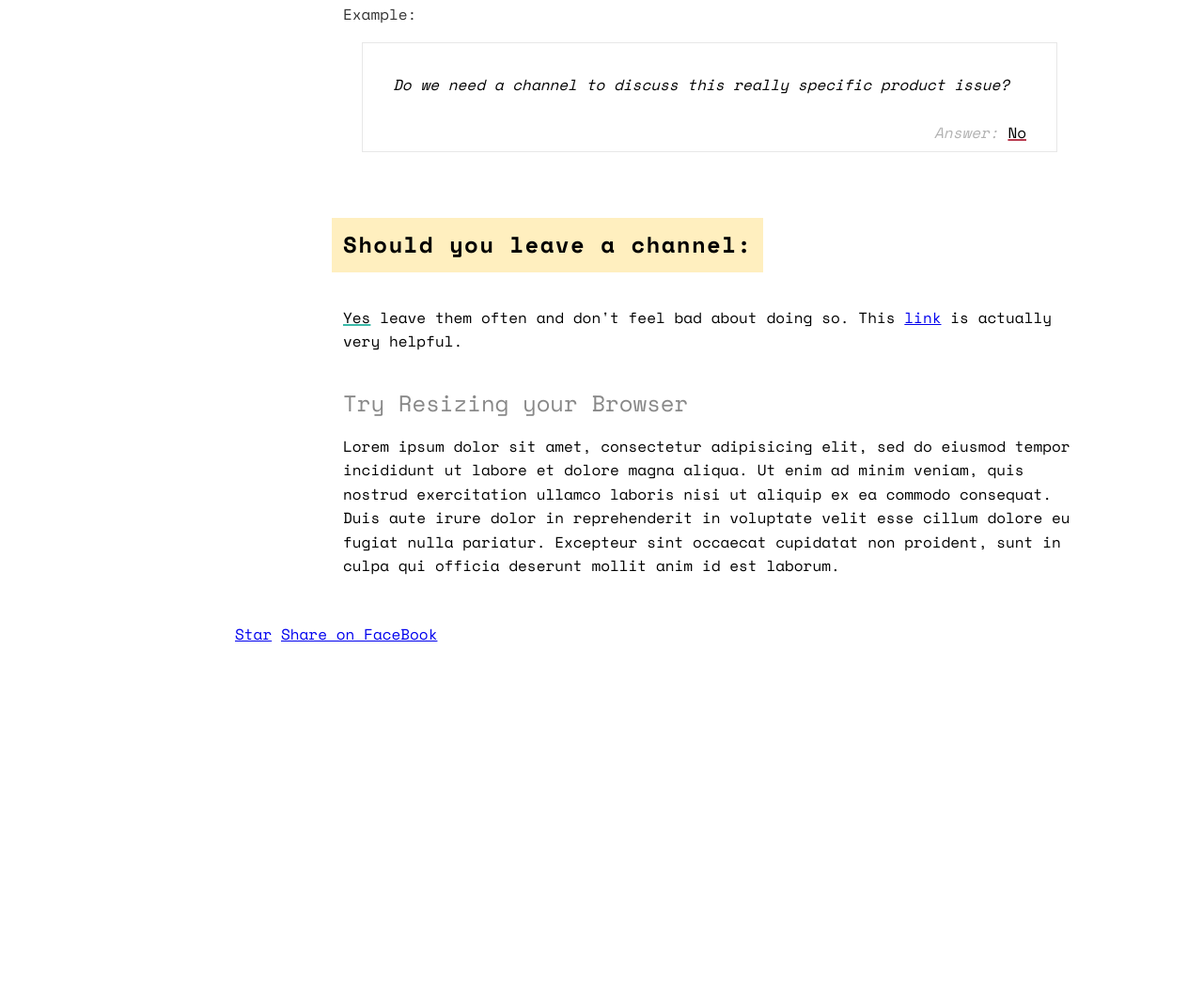
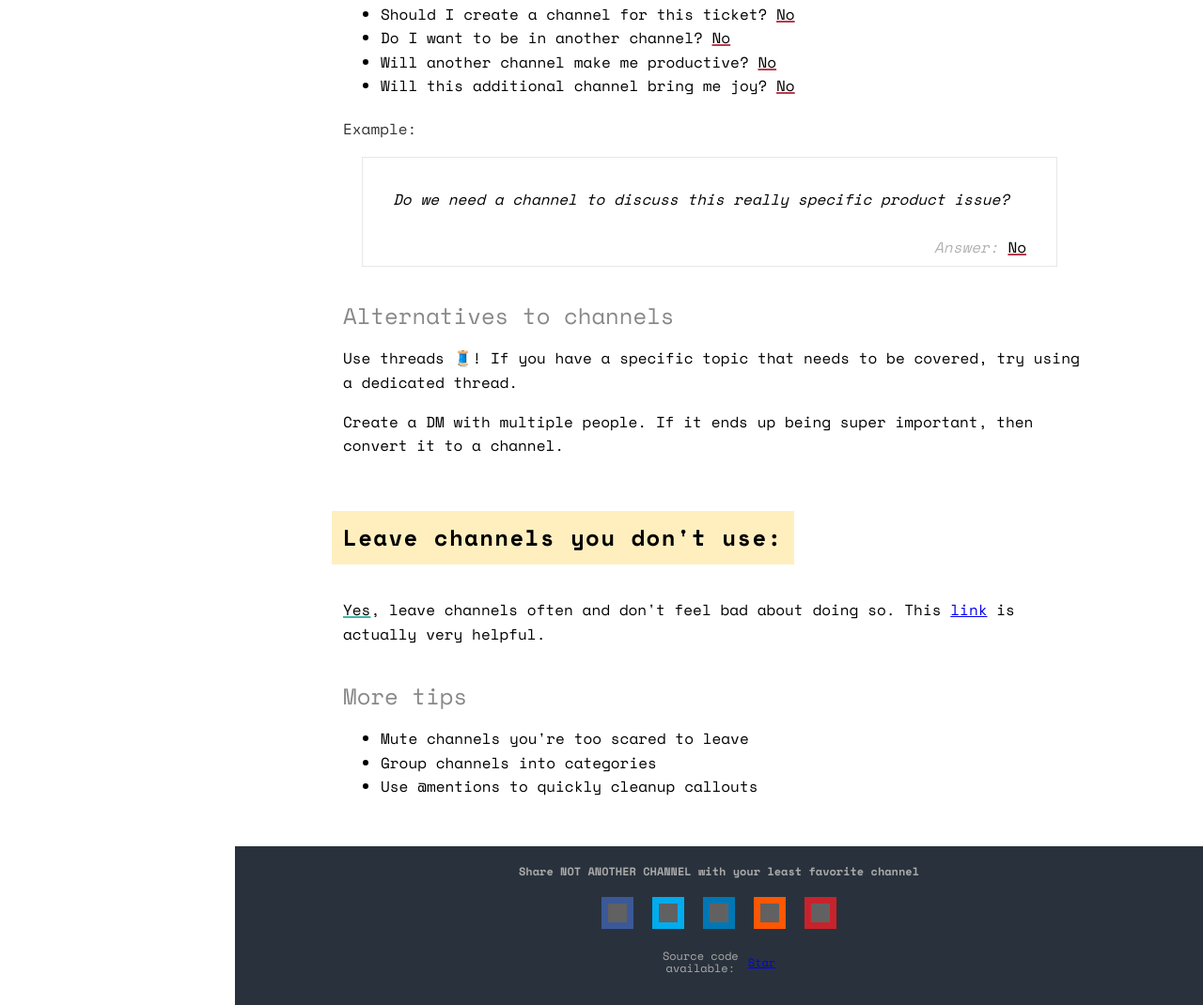
Before and after one commit to notanotherchannel/notanotherchannel.github.io, a plain HTML site: page index.html in a window 1280 px wide. Shown: the part 1111-2181 px from the top of the page at 94% size. Before the commit the page ends 1798 px from the top, so only its background shows below. Drawn offline with nearby package versions, Linux system fonts and the light colour scheme; no server answers; grey boxes are pictures that could not be loaded; animation ran at ten frames a second.

Commit message:
cleaned up tree added readme

```diff
--- a/index.html
+++ b/index.html
@@ -13,7 +13,7 @@
     <meta property="og:type" content="website">
     <meta property="og:title" content="NOT ANOTHER CHANNEL">
     <meta property="og:description" content="Please, we are already in too many Slack channels. ">
-    <meta property="og:image" content="https://notanotherchannel.github.io/notanotherchannel.jpg">
+    <meta property="og:image" content="https://notanotherchannel.github.io/pretty/notanotherchannel.jpg">
 
     <!-- Twitter Meta Tags -->
     <meta name="twitter:card" content="summary_large_image">
@@ -21,7 +21,7 @@
     <meta property="twitter:url" content="https://notanotherchannel.github.io/">
     <meta name="twitter:title" content="NOT ANOTHER CHANNEL">
     <meta name="twitter:description" content="Please, we are already in too many Slack channels. ">
-    <meta name="twitter:image" content="https://notanotherchannel.github.io/notanotherchannel.jpg">
+    <meta name="twitter:image" content="https://notanotherchannel.github.io/pretty/notanotherchannel.jpg">
 
     <link rel="apple-touch-icon" sizes="180x180" href="/icons/apple-touch-icon.png">
     <link rel="icon" type="image/png" sizes="32x32" href="/icons/favicon-32x32.png">
@@ -33,7 +33,7 @@
     <link href='https://fonts.googleapis.com/css?family=Press Start 2P' rel='stylesheet'>
     <link rel="preconnect" href="https://fonts.googleapis.com">
     <link rel="preconnect" href="https://fonts.gstatic.com" crossorigin>
-    <link href="https://fonts.googleapis.com/css2?family=Space+Mono:wght@400;700&display=swap" rel="stylesheet">\
+    <link href="https://fonts.googleapis.com/css2?family=Space+Mono:wght@400;700&display=swap" rel="stylesheet">
 </head>
 
 <body>
@@ -53,7 +53,7 @@
                 <a class="pure-menu-heading" href="#company">SLACKERS</a>
 
 
-                    <div id="channelsContainer"></div>
+                <div id="channelsContainer"></div>
 
             </div>
         </div>
@@ -66,16 +66,18 @@
                             <h1>NOT ANOTHER CHANNEL</h1>
                         </span>
                     </div>
-                    <p style="padding: 0 40px;">In a lot of channels? Yeah we are too. No one likes being in too many channels.</p>
+                    <p style="padding: 0 40px;">In a lot of channels? Yeah we are too. This website is to help companies
+                        resist the urge of creating another channel by letting you do it here. We got tips down below
+                        too.</p>
                     <div class="screen-container">
                         <div class="screen">
                             <canvas id="canvas"></canvas>
                             <div class="button" id="btn"></div>
-                            <div class="footer"></div>
+                            <div class="screen-footer"></div>
                             <div class="message" id="msg"></div>
                             <div id="slack" class="slack-img">
 
-                                <img width="100%" src="slack.png" />
+                                <img width="100%" src="pretty/slack.png" />
 
                             </div>
                         </div>
@@ -92,18 +94,19 @@
 
                 </div>
                 <div class="leaderboard">
-                    The internet has added <b id="totalChannelCount"></b> channels to <a href="notanotherchannel.com">notanotherchannel.com</a>
+                    The internet has added <b id="totalChannelCount"></b> channels to <a
+                        href="notanotherchannel.com">notanotherchannel.com</a>
                 </div>
             </div>
 
             <div class="content">
 
-                <h2 class="content-subhead highlight">Ask yourself:</h2>
+                <h2 class="content-subhead highlight">Don't create more than you need:</h2>
                 <ul>
-                    <li>Should I add a channel for this ticket? <span class="underline-red">No.</span></li>
-                    <li>Do I want to be in another channel? <span class="underline-red">No.</span></li>
-                    <li>Will another channel make me productive? <span class="underline-red">No.</span></li>
-                    <li>Will I be stuck in this channel forever? <span class="underline-red">No.</span></li>
+                    <li>Should I create a channel for this ticket? <span class="underline-red">No</span></li>
+                    <li>Do I want to be in another channel? <span class="underline-red">No</span></li>
+                    <li>Will another channel make me productive? <span class="underline-red">No</span></li>
+                    <li>Will this additional channel bring me joy? <span class="underline-red">No</span></li>
                 </ul>
                 <p style="margin-top: 20px; opacity: 0.8;">Example:</p>
                 <div class="quote-box">
@@ -112,32 +115,95 @@
                     <div style="float: right;"><i style="opacity: 0.3;">Answer: </i><span
                             class="underline-red">No</span></div>
                 </div>
-
-                <h2 class="content-subhead highlight">Should you leave a channel:</h2>
-                <p>
-                    <span class="underline-green">Yes</span> leave them often and don't feel bad about doing so. This <a
-                    href="https://slack.com/blog/productivity/spring-cleaning-tips-for-tidying-up-your-channels">link</a> is actually very helpful.
+                <h2 class="content-subhead">Alternatives to channels</h2>
+                <p>Use threads 🧵! If you have a specific topic that needs to be covered, try using a dedicated thread.
+                </p>
+                <p>Create a DM with multiple people. If it ends up being super important, then convert it to a channel.
                 </p>
 
-                <h2 class="content-subhead">Try Resizing your Browser</h2>
+                <h2 class="content-subhead highlight">Leave channels you don't use:</h2>
                 <p>
-                    Lorem ipsum dolor sit amet, consectetur adipisicing elit, sed do eiusmod tempor incididunt ut labore
-                    et dolore magna aliqua. Ut enim ad minim veniam, quis nostrud exercitation ullamco laboris nisi ut
-                    aliquip ex ea commodo consequat. Duis aute irure dolor in reprehenderit in voluptate velit esse
-                    cillum dolore eu fugiat nulla pariatur. Excepteur sint occaecat cupidatat non proident, sunt in
-                    culpa qui officia deserunt mollit anim id est laborum.
+                    <span class="underline-green">Yes</span>, leave channels often and don't feel bad about doing so.
+                    This <a
+                        href="https://slack.com/blog/productivity/spring-cleaning-tips-for-tidying-up-your-channels">link</a>
+                    is actually very helpful.
                 </p>
+
+
+                <h2 class="content-subhead">More tips</h2>
+                <ul>
+                    <li>Mute channels you're too scared to leave</li>
+                    <li>Group channels into categories</li>
+                    <li>Use @mentions to quickly cleanup callouts</li>
+                </ul>
+
             </div>
-            <!-- Place this tag where you want the button to render. -->
-<!-- Place this tag where you want the button to render. -->
-<a class="github-button" href="https://github.com/notanotherchannel/notanotherchannel.github.io" data-color-scheme="no-preference: light; light: light; dark: dark;" data-icon="octicon-star" data-size="large" data-show-count="true" aria-label="Star notanotherchannel/notanotherchannel.github.io on GitHub">Star</a>
-<a href="https://www.facebook.com/sharer.php?u=" target="_blank" rel="nofollow noopener">Share on FaceBook</a>
+
+
+            <div class="footer">
+
+                <b>Share NOT ANOTHER CHANNEL with your least favorite channel</b>
+
+                <div class="share-buttons-container">
+                    <div class="share-list">
+                        <!-- FACEBOOK -->
+                        <a class="fb-h" onclick="return fbs_click()" target="_blank">
+                            <img src="https://img.icons8.com/material-rounded/96/000000/facebook-f.png">
+                        </a>
+
+                        <!-- TWITTER -->
+                        <a class="tw-h" onclick="return tbs_click()" target="_blank">
+                            <img src="https://img.icons8.com/material-rounded/96/000000/twitter-squared.png">
+                        </a>
+
+                        <!-- LINKEDIN -->
+                        <a class="li-h" onclick="return lbs_click()" target="_blank">
+                            <img src="https://img.icons8.com/material-rounded/96/000000/linkedin.png">
+                        </a>
+
+                        <!-- REDDIT -->
+                        <a class="re-h" onclick="return rbs_click()" target="_blank">
+                            <img src="https://img.icons8.com/ios-glyphs/90/000000/reddit.png">
+                        </a>
+
+                        <!-- PINTEREST -->
+                        <a data-pin-do="buttonPin" data-pin-config="none" class="pi-h" onclick="return pbs_click()"
+                            target="_blank">
+                            <img src="https://img.icons8.com/ios-glyphs/90/000000/pinterest.png">
+                        </a>
+                    </div>
+                </div>
+
+                <div style="display: flex; justify-content: center; align-items: center;">
+
+                    <p style="padding-right: 10px;">Source code </br>available:</p>
+
+
+                    <a class="github-button" href="https://github.com/notanotherchannel/notanotherchannel.github.io"
+                        data-color-scheme="no-preference: dark_high_contrast; light: dark; dark: dark;"
+                        data-size="large" data-show-count="true"
+                        aria-label="Star notanotherchannel/notanotherchannel.github.io on GitHub">Star</a>
+                </div>
+
+            </div>
+
+
+
+
+
         </div>
+
+
+
+
+
+    </div>
     </div>
 
-    <script src="ui.js"></script>
+    <script src="js/ui.js"></script>
+    <script src="js/share.js"></script>
     <script src="https://unpkg.com/@supabase/supabase-js"></script>
-    <script src="channels.js"></script>
+    <script src="js/channels.js"></script>
     <script async defer src="https://buttons.github.io/buttons.js"></script>
 </body>
 
--- /dev/null
+++ b/js/share.js
@@ -0,0 +1,13 @@
+    // social media buttons
+    var pageLink = window.location.href;
+    var pageTitle = String(document.title).replace(/\&/g, '%26');
+
+    function fbs_click() { window.open(`http://www.facebook.com/sharer.php?u=${pageLink}&quote=${pageTitle}`,'sharer','toolbar=0,status=0,width=626,height=436');return false; }
+
+    function tbs_click() { window.open(`https://twitter.com/intent/tweet?text=${pageTitle}&url=${pageLink}`,'sharer','toolbar=0,status=0,width=626,height=436');return false; }
+
+    function lbs_click() { window.open(`https://www.linkedin.com/sharing/share-offsite/?url=${pageLink}`,'sharer','toolbar=0,status=0,width=626,height=436');return false; }
+
+    function rbs_click() { window.open(`https://www.reddit.com/submit?url=${pageLink}`,'sharer','toolbar=0,status=0,width=626,height=436');return false; }
+
+    function pbs_click() { window.open(`https://www.pinterest.com/pin/create/button/?&text=${pageTitle}&url=${pageLink}&description=${pageTitle}`,'sharer','toolbar=0,status=0,width=626,height=436');return false; }
--- a/my.css
+++ b/my.css
@@ -70,7 +70,7 @@ box-shadow: 0 10px 20px rgba(255,255,255,.25);
 .screenOff canvas{
 box-shadow: 0 5px 10px rgba(255,255,255,.15);
 }
-.footer {
+.screen-footer {
   position: absolute;
   height: 6%;
   width: 91%;
@@ -78,6 +78,9 @@ background: black;
   bottom: -6%;
   box-shadow: 0 2px 10px rgba(0,0,0,.75);
   }
+
+
+
 .message {
 display:none;
 background: white;
@@ -176,7 +179,7 @@ The content `<div>` is where all your content goes.
      display: flex;
      justify-content: center;
      height: 100vh;
-     min-height: 740px;
+     min-height: 940px;
  }
     .header h1 {
         margin: 0.2em 0;
@@ -240,6 +243,14 @@ The content `<div>` is where all your content goes.
 }
 
 
+.footer {
+  color: rgb(170, 170, 170);
+  font-size: 12px;
+  background-color: #29323c;
+  font-family: 'Space Mono', monospace !important;
+  padding: 20px 0;
+  text-align: center;
+  }
 
 /*
 The `#menu` `<div>` is the parent `<div>` that contains the `.pure-menu` that
@@ -643,3 +654,51 @@ Hides the menu at `48em`, but modify this based on your app's needs.
       transform: skew(0, 0);
     }
   }
+
+  /* Share buttons */
+  .share-list {
+    display: flex;
+    flex-direction: row;
+  }
+
+  .share-list a {
+    width: 20px;
+    height: 20px;
+    padding: 7px;
+    margin: 10px;
+    cursor: pointer;
+    overflow: hidden;
+  }
+  .share-list a img {
+    width: 100%;
+    height: 100%;
+    filter: invert(100%);
+  }
+
+  a.fb-h {
+    background: #3b5998;
+  }
+
+  a.tw-h {
+    background: #00acee;
+  }
+
+  a.li-h {
+    background: #0077b5;
+  }
+
+  a.re-h {
+    background: #ff5700;
+  }
+
+  a.pi-h {
+    background: #c8232c;
+  }
+
+  .share-buttons-container {
+    display: flex;
+    justify-content: center;
+    align-items: center;
+    width: 100%;
+    margin-top: 10px
+  }
```
Also changed, not shown: PressStart2P-Regular.ttf (deleted), js/channels.js (renamed from channels.js), js/lang.json, js/ui.js (renamed from ui.js), pretty/notanotherchannel.jpg (renamed from notanotherchannel.jpg), pretty/slack.png (renamed from slack.png), 1 other file. Lines whose indentation alone changed are shown as unchanged.
